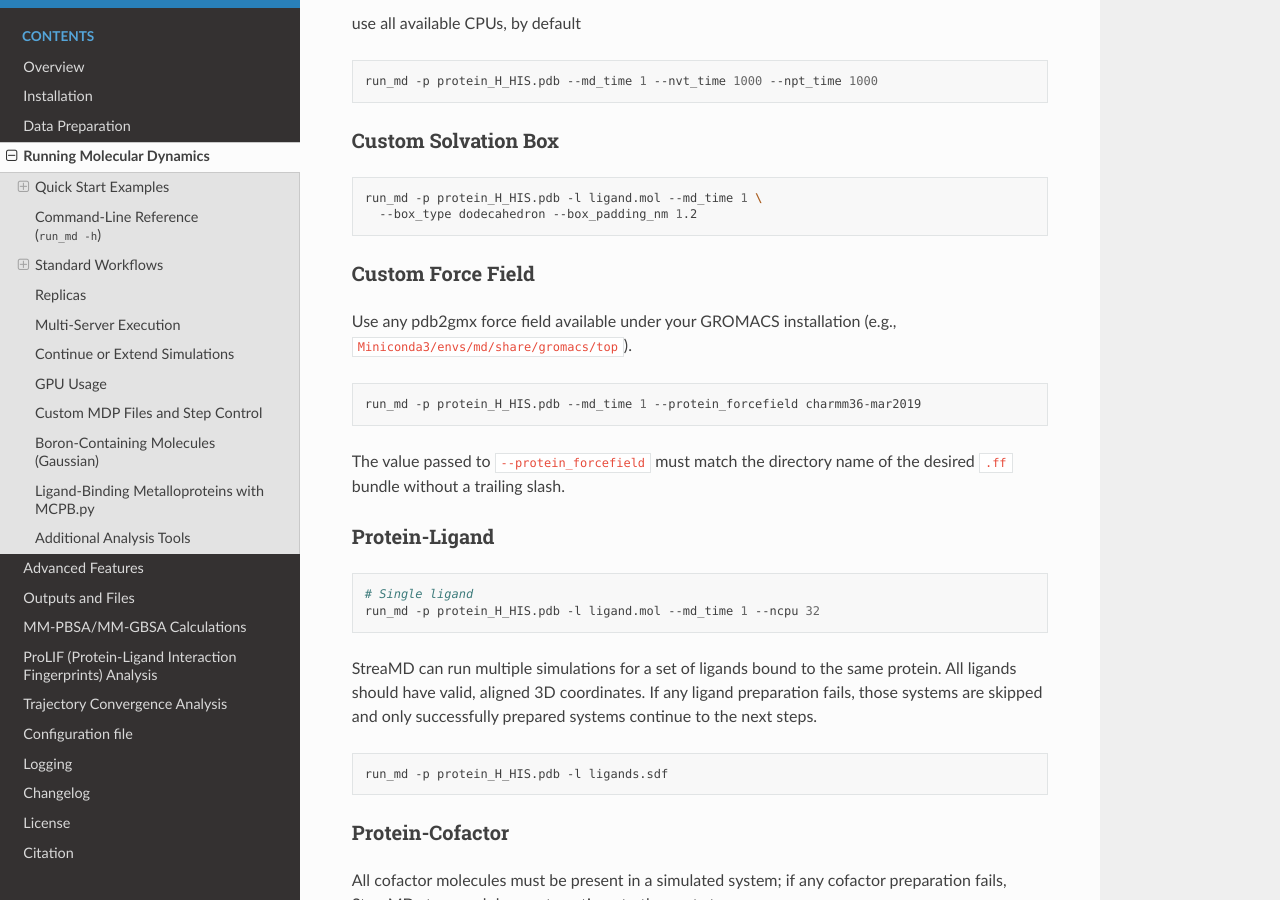
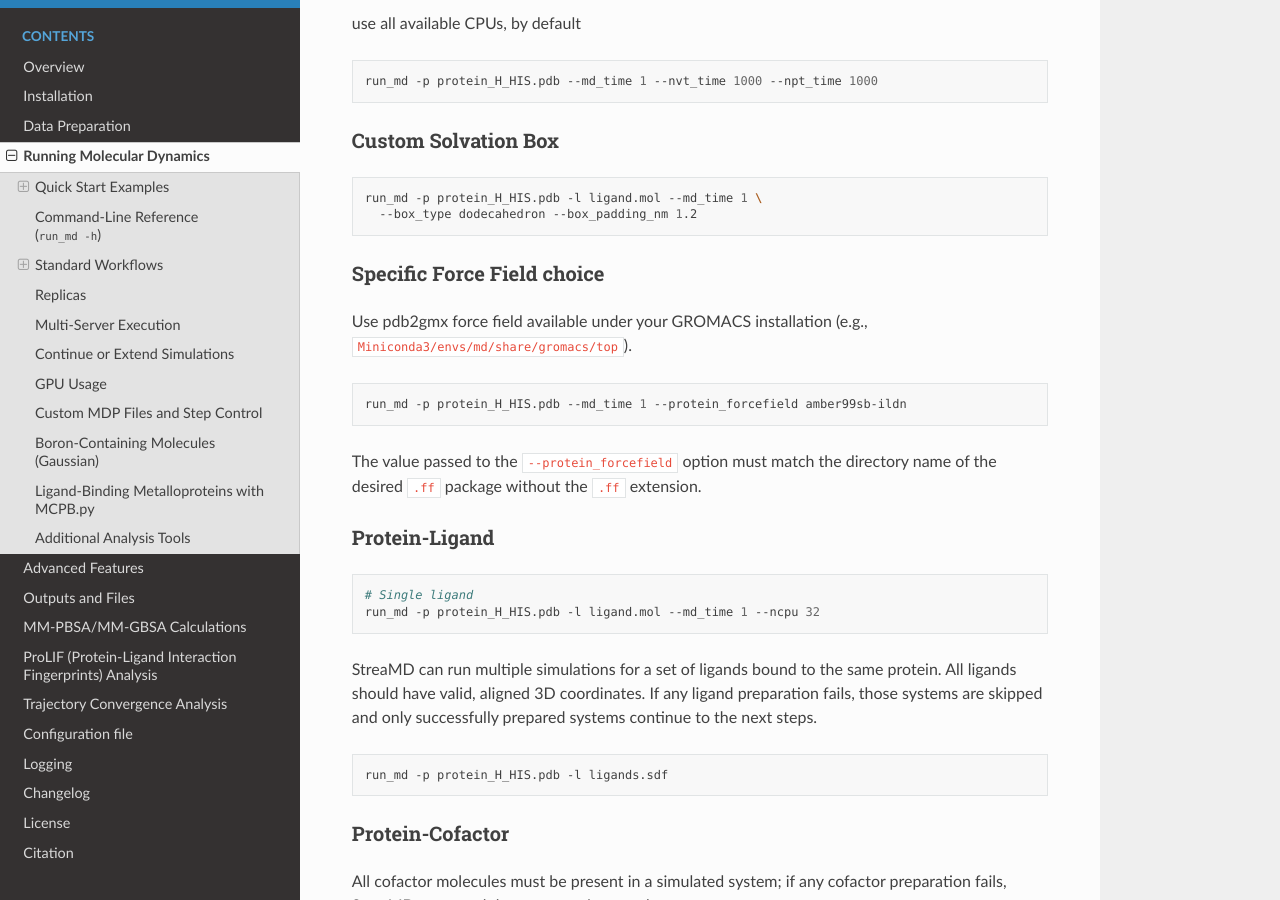
Before and after one commit to ci-lab-cz/streamd, a Sphinx documentation site: the page built from docs/running_md.md, in a window 1280 px wide and 900 px high, scrolled down 2802 px. Built offline with Sphinx 7.4.7 and the Read the Docs theme 3.1.0, drawn with Linux system fonts in a browser that asks for light colours.

Commit message:
add more ff choice examples

````diff
--- a/docs/running_md.md
+++ b/docs/running_md.md
@@ -151,12 +151,12 @@ run_md -p protein_H_HIS.pdb -l ligand.mol --md_time 1 \
   --box_type dodecahedron --box_padding_nm 1.2
 ```
 
-### Custom Force Field
-Use any pdb2gmx force field available under your GROMACS installation (e.g., `Miniconda3/envs/md/share/gromacs/top`).
+### Specific Force Field choice
+Use pdb2gmx force field available under your GROMACS installation (e.g., `Miniconda3/envs/md/share/gromacs/top`).
 ```bash
-run_md -p protein_H_HIS.pdb --md_time 1 --protein_forcefield charmm36-mar2019
+run_md -p protein_H_HIS.pdb --md_time 1 --protein_forcefield amber99sb-ildn
 ```
-The value passed to `--protein_forcefield` must match the directory name of the desired `.ff` bundle without a trailing slash.
+The value passed to the `--protein_forcefield` option must match the directory name of the desired `.ff` package without the `.ff` extension.
 
 ### Protein-Ligand
 ```bash
````
Also changed, not shown: docs/advanced_features.md (+7 -0 lines).
